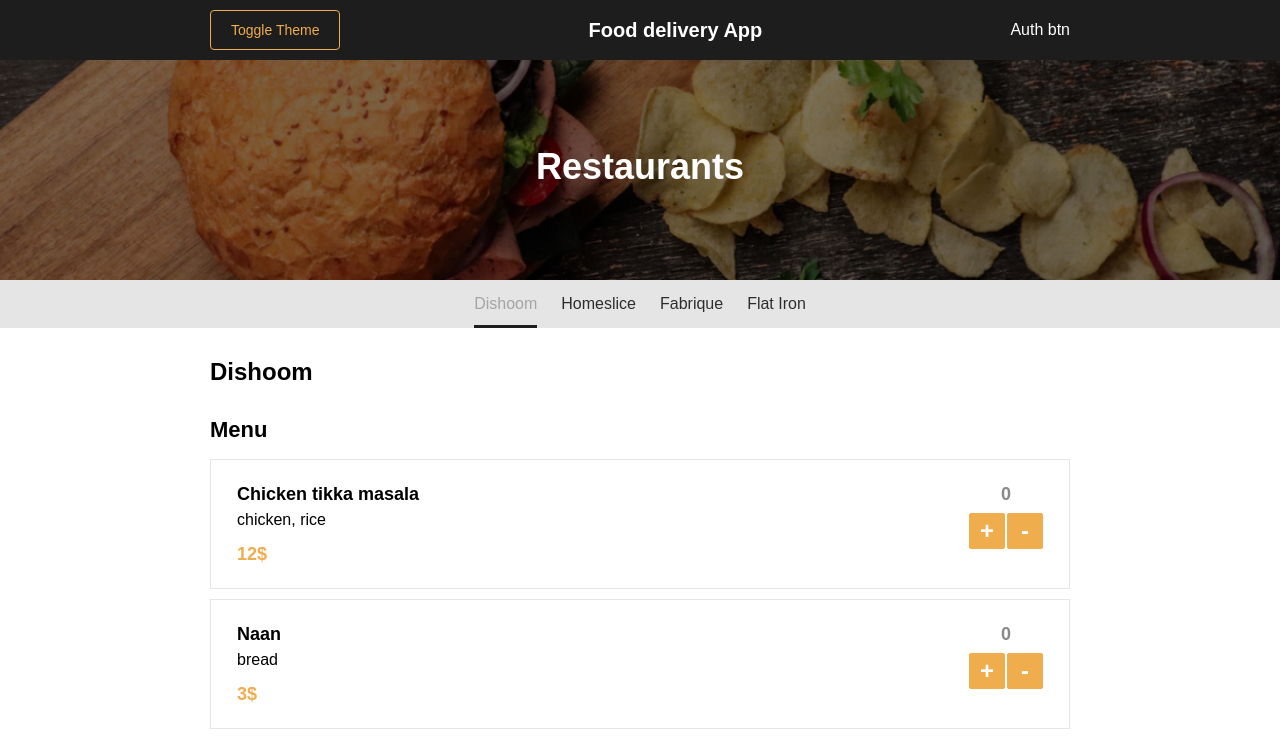
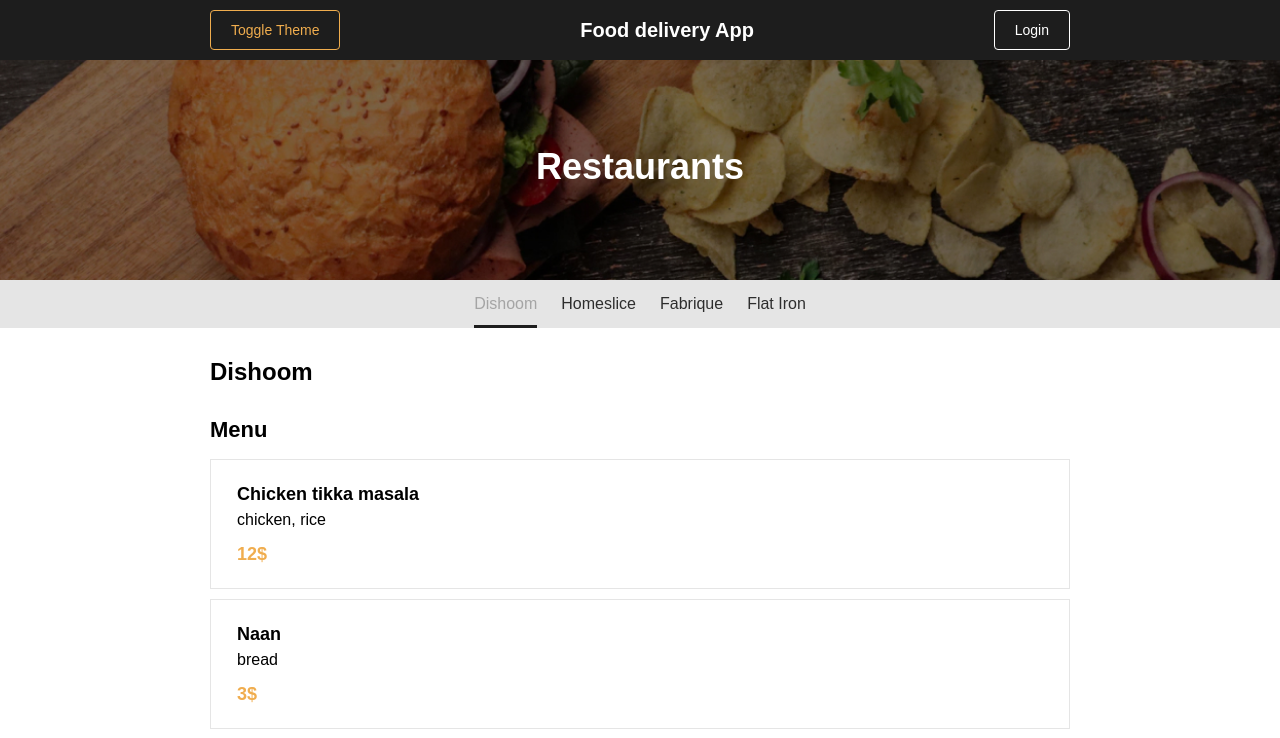
Before and after one commit to AlexWeit/react-next.js--food-service, a React (Vite) app: page / in a window 1280 px wide. Shown: the top 738 px of the page. Built offline with nearby package versions, Linux system fonts and the light colour scheme.

Commit message:
hw-6: add authorization context

```diff
--- /dev/null
+++ b/src/components/auth-button/auth-button.jsx
@@ -0,0 +1,24 @@
+import { useAuth } from "../auth-context/use-auth";
+import styles from "./auth-button.module.css";
+
+export const AuthButton = () => {
+    const { name, setName, isAuth } = useAuth();
+
+    const text = !isAuth ? "Login" : `${name} Logout`;
+
+    const loginLogout = () => {
+        if (name === undefined) {
+            setName("Alex");
+        } else {
+            setName(undefined);
+        }
+    };
+
+    return (
+        <button
+            className={styles.authButton}
+            onClick={loginLogout}>
+            {text}
+        </button>
+    )
+};
--- /dev/null
+++ b/src/components/auth-button/auth-button.module.css
@@ -0,0 +1,14 @@
+.authButton {
+    height: 40px;
+    border: 1px solid var(--white);
+    border-radius: 4px;
+    padding-left: 20px;
+    padding-right: 20px;
+    font-size: 14px;
+    line-height: 28px;
+    text-align: center;
+    color: var(--white);
+    background-color: transparent;
+    transition: all .2s;
+    cursor: pointer;
+}
--- /dev/null
+++ b/src/components/auth-context/auth-context-provider.jsx
@@ -0,0 +1,14 @@
+import { useState } from "react";
+import { AuthContext } from "./auth-context";
+
+export const AuthContextProvider = ({ children }) => {
+    const [name, setName] = useState(undefined);
+
+    const isAuth = !!name;
+
+    return (
+        <AuthContext.Provider value={{ name, setName, isAuth }}>
+            {children}
+        </AuthContext.Provider>
+    );
+};
--- /dev/null
+++ b/src/components/auth-context/auth-context.jsx
@@ -0,0 +1,3 @@
+import { createContext } from "react";
+
+export const AuthContext = createContext();
--- /dev/null
+++ b/src/components/auth-context/use-auth.jsx
@@ -0,0 +1,4 @@
+import { useContext } from "react";
+import { AuthContext } from "./auth-context";
+
+export const useAuth = () => useContext(AuthContext);
--- a/src/components/header/header.jsx
+++ b/src/components/header/header.jsx
@@ -1,6 +1,7 @@
+import {Container} from "../container/container";
 import { SwitchThemeButton } from "../switch-theme-button/switch-theme-button";
+import { AuthButton } from "../auth-button/auth-button";
 import styles from "./header.module.css";
-import {Container} from "../container/container";
 
 export const Header = () => {
     return (
@@ -10,7 +11,7 @@ export const Header = () => {
                     <div className={styles.headerWrap}>
                         <SwitchThemeButton />
                         <a href="#" className={styles.headerLogo}>Food delivery App</a>
-                        <div>Auth btn</div>
+                        <AuthButton />
                     </div>
                 </Container>
             </header>
--- a/src/components/layout/layout.jsx
+++ b/src/components/layout/layout.jsx
@@ -1,10 +1,12 @@
 import {ScrollProgressBar} from "../scroll-progress-bar/scroll-progress-bar";
 import {Header} from "../header/header";
 import {Footer} from "../footer/footer";
+import { AuthContextProvider } from "../auth-context/auth-context-provider";
 import { ThemeContextProvider } from "../theme-context/theme-context-provider";
 
 export const Layout = ({ children }) => {
     return (
+        <AuthContextProvider>
             <ThemeContextProvider>
                 <div>
                     <ScrollProgressBar />
@@ -13,5 +15,6 @@ export const Layout = ({ children }) => {
                     <Footer />
                 </div>
             </ThemeContextProvider>
+        </AuthContextProvider>
     )
 };
--- a/src/components/menuItem/menuItem.jsx
+++ b/src/components/menuItem/menuItem.jsx
@@ -1,10 +1,13 @@
 import {DishCounter} from "../dish-counter/dish-counter";
 import styles from "./menuItem.module.css";
 import classNames from "classnames";
-import {useTheme} from "../theme-context/use-theme";
+import { useTheme } from "../theme-context/use-theme";
+import { useAuth } from "../auth-context/use-auth";
 
 export const MenuItem = ({ menuItem }) => {
     const { theme } = useTheme();
+
+    const { isAuth } = useAuth();
 
     return (
         <>
@@ -17,7 +20,7 @@ export const MenuItem = ({ menuItem }) => {
                 })}>{`${menuItem.price}$`}</div>
             </div>
             <div className={styles.menuItemRight}>
-                <DishCounter />
+                {isAuth && <DishCounter />}
             </div>
         </>
     );
--- a/src/components/restaurant/restaurant.jsx
+++ b/src/components/restaurant/restaurant.jsx
@@ -1,6 +1,7 @@
 import { Menu } from "../menu/menu";
 import { Reviews } from "../reviews/reviews";
-import {ReviewForm} from "../reviewForm/reviewForm";
+import { ReviewForm } from "../reviewForm/reviewForm";
+import { useAuth } from "../auth-context/use-auth";
 import styles from "./restaurant.module.css";
 
 export const Restaurant = ({ restaurant }) => {
@@ -10,12 +11,15 @@ export const Restaurant = ({ restaurant }) => {
         return null;
     }
 
+    const { isAuth } = useAuth();
+
     return (
         <div className={styles.restaurantWrap}>
             <h2 className={styles.restaurantTitle}>{name}</h2>
             {Boolean(menu.length) && <Menu menuItems={menu} />}
             {Boolean(reviews.length) && <Reviews reviewItems={reviews} />}
-            <ReviewForm />
+
+            {isAuth && <ReviewForm />}
         </div>
     );
 };
```
Lines whose indentation alone changed are shown as unchanged.
